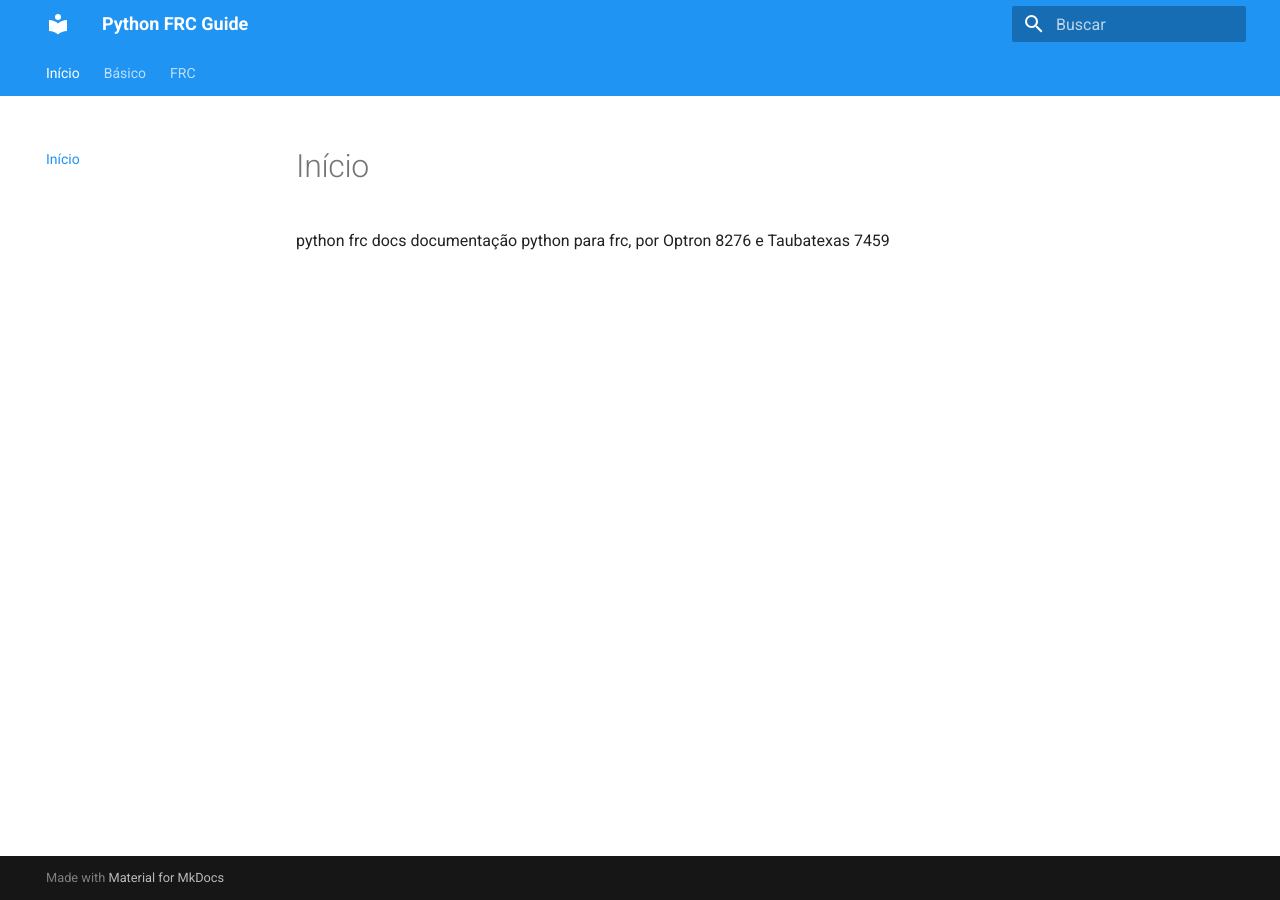
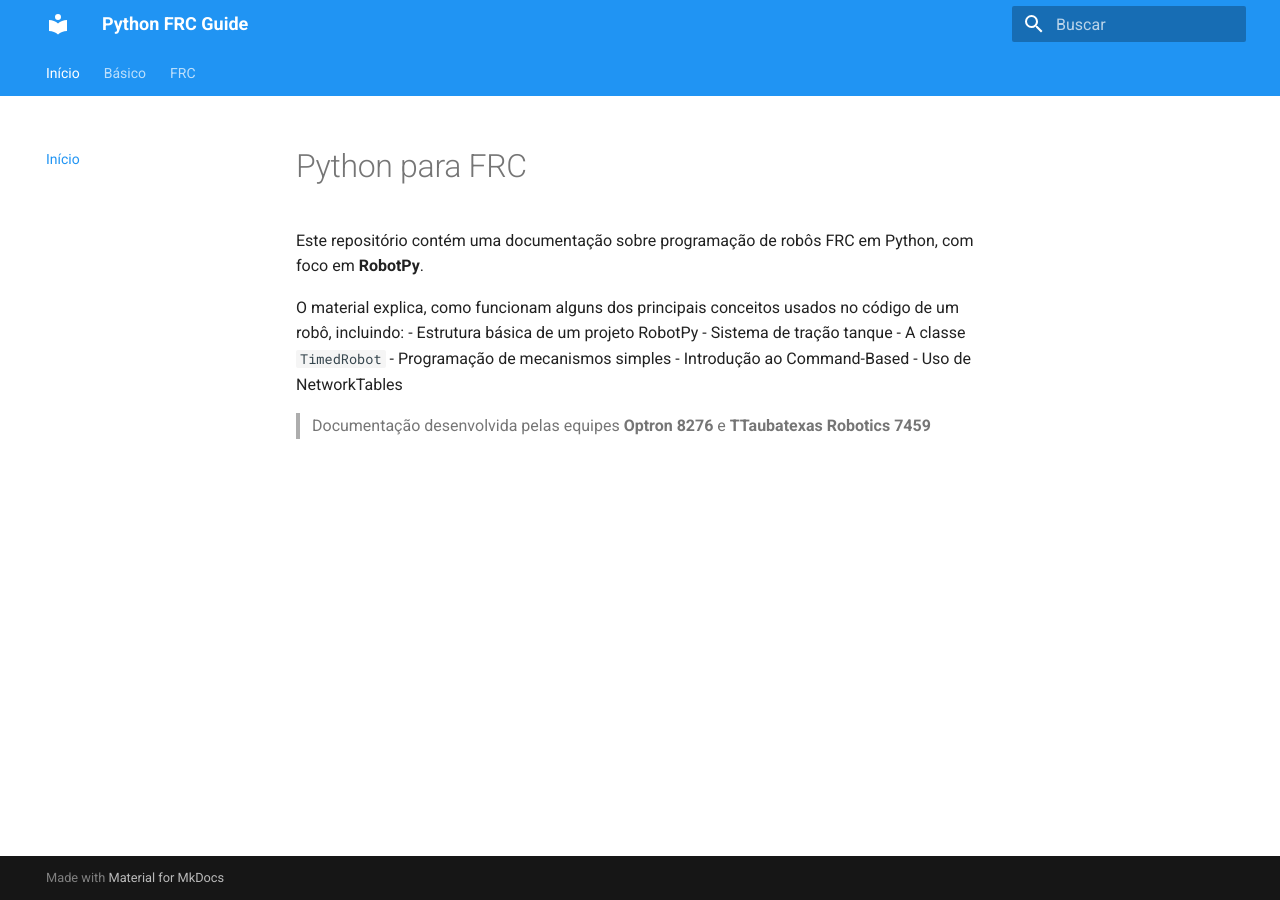
Before and after one commit to moretti8276/python-frc-8276-7459, an MkDocs documentation site: the page built from docs/index.md, in a window 1280 px wide. Built offline with MkDocs 1.6.1 and Material for MkDocs 9.7.7, drawn with Linux system fonts in a browser that asks for light colours.

Commit message:
Update index.md

```diff
--- a/docs/index.md
+++ b/docs/index.md
@@ -1,2 +1,13 @@
-python frc docs
-documentação python para frc, por Optron 8276 e Taubatexas 7459
+# Python para FRC
+
+Este repositório contém uma documentação sobre programação de robôs FRC em Python, com foco em **RobotPy**.
+
+O material explica, como funcionam alguns dos principais conceitos usados no código de um robô, incluindo:
+- Estrutura básica de um projeto RobotPy
+- Sistema de tração tanque
+- A classe `TimedRobot`
+- Programação de mecanismos simples
+- Introdução ao Command-Based
+- Uso de NetworkTables
+
+> Documentação desenvolvida pelas equipes **Optron 8276** e **TTaubatexas Robotics 7459**
```
